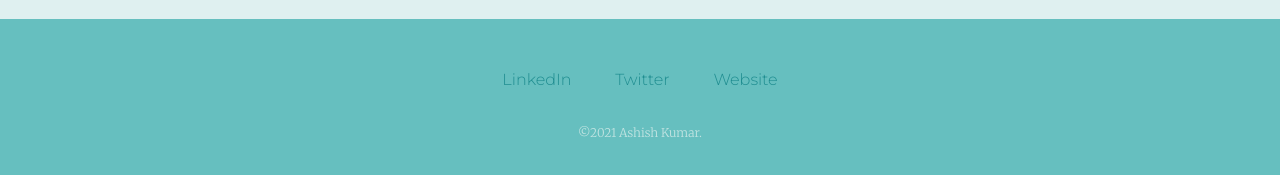
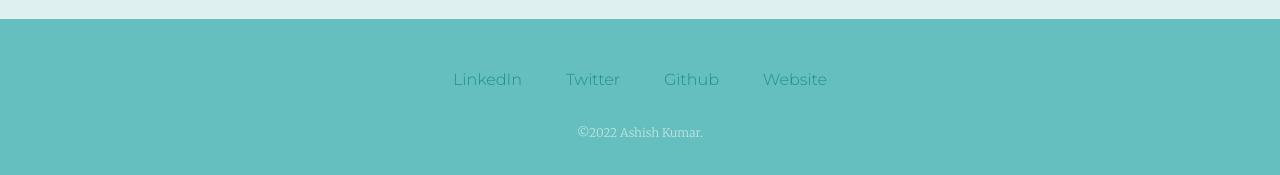
Before and after one commit to ashsuper18/MyWebsite, a plain HTML site: page index.html in a window 1280 px wide. Shown: the part 2579-2754 px from the top of the page. Drawn offline with Linux system fonts and the light colour scheme.

Commit message:
Update index.html

```diff
--- a/index.html
+++ b/index.html
@@ -69,10 +69,13 @@
       <a class="footer-link" href="https://twitter.com/ashsuper18" target="_blank"
         >Twitter</a
       >
+      <a class="footer-link" href="https://github.com/ashsuper18" target="_blank"
+        >Github</a
+      >
       <a class="footer-link" href="https://ashsuper18.github.io/MyWebsite/" target="_blank"
         >Website</a
       >
-      <p class="copyright">©2021 Ashish Kumar.</p>
+      <p class="copyright">©2022 Ashish Kumar.</p>
     </div>
   </body>
 </html>
```
